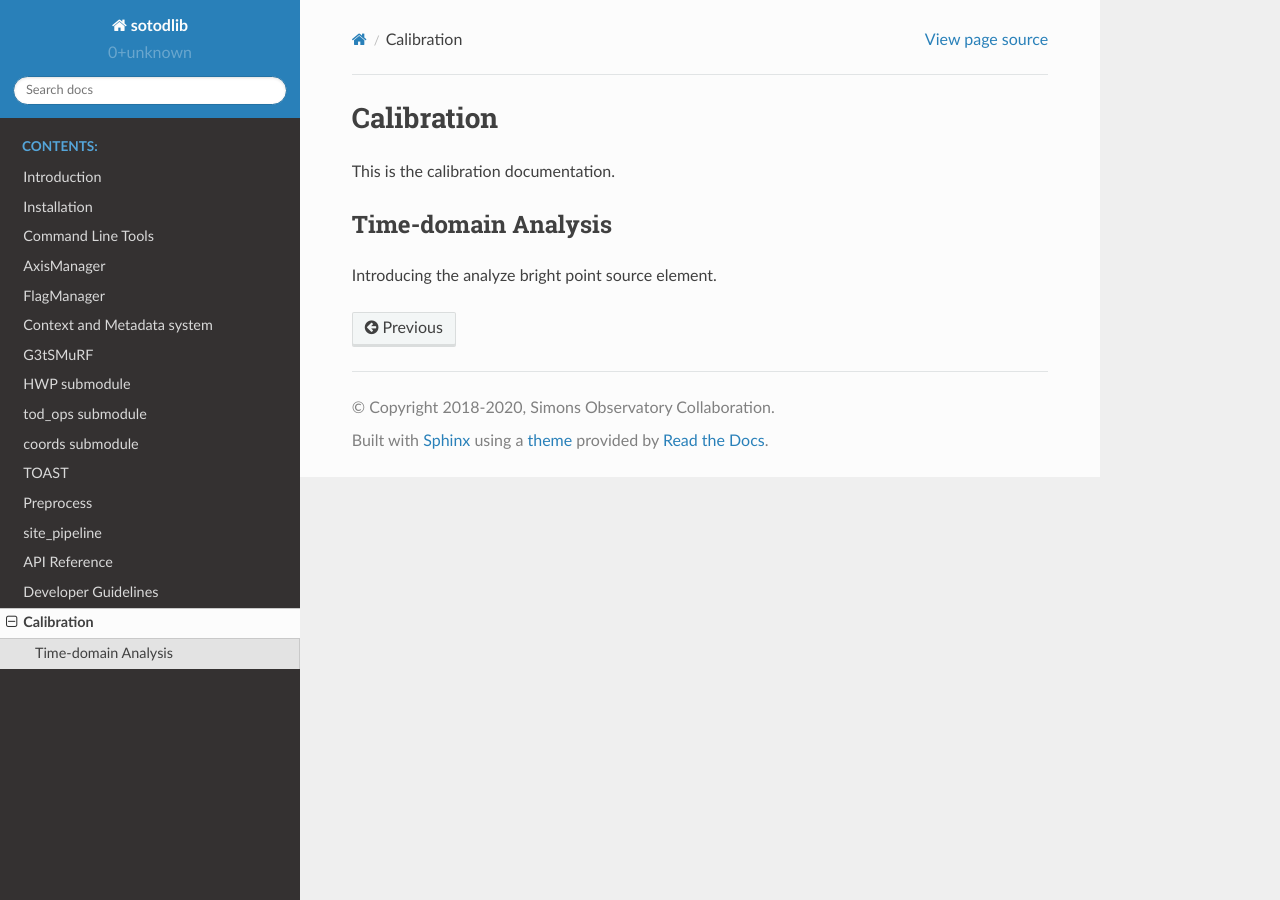
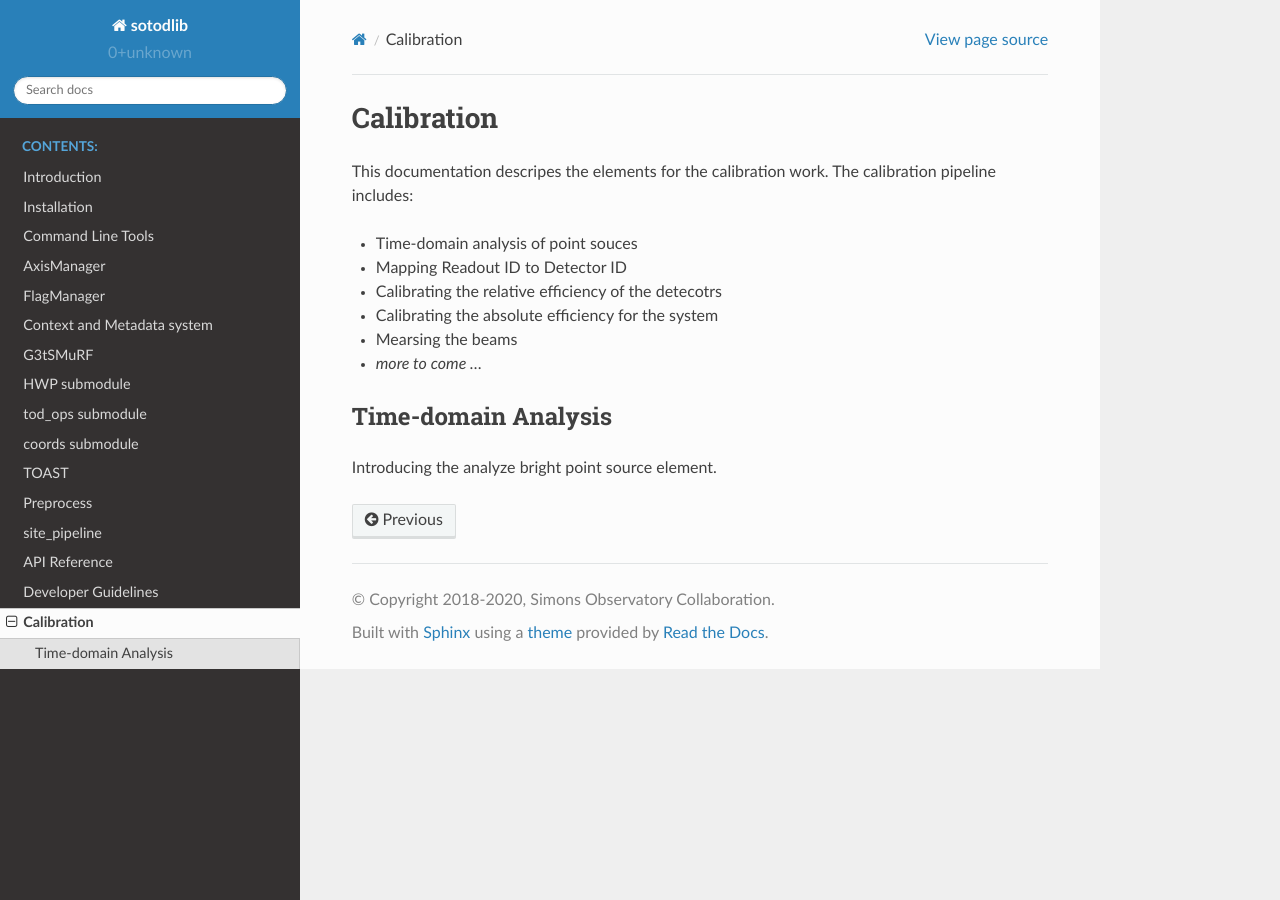
Before and after one commit to simonsobs/sotodlib, a Sphinx documentation site: the page built from docs/calibration.rst, in a window 1280 px wide. Built offline with Sphinx 7.4.7 and the Read the Docs theme 2.0.0, drawn with Linux system fonts in a browser that asks for light colours.

Commit message:
Update calibration.rst

```diff
--- a/docs/calibration.rst
+++ b/docs/calibration.rst
@@ -1,11 +1,19 @@
-#############
+===========
 Calibration
-#############
+===========
 
-This is the calibration documentation.
+This documentation descripes the elements for the calibration work.
+The calibration pipeline includes:
 
-*************
+- Time-domain analysis of point souces
+- Mapping Readout ID to Detector ID
+- Calibrating the relative efficiency of the detecotrs
+- Calibrating the absolute efficiency for the system
+- Mearsing the beams
+- *more to come ...*
+
+--------------------
 Time-domain Analysis
-*************
+--------------------
 
 Introducing the analyze bright point source element.
```
